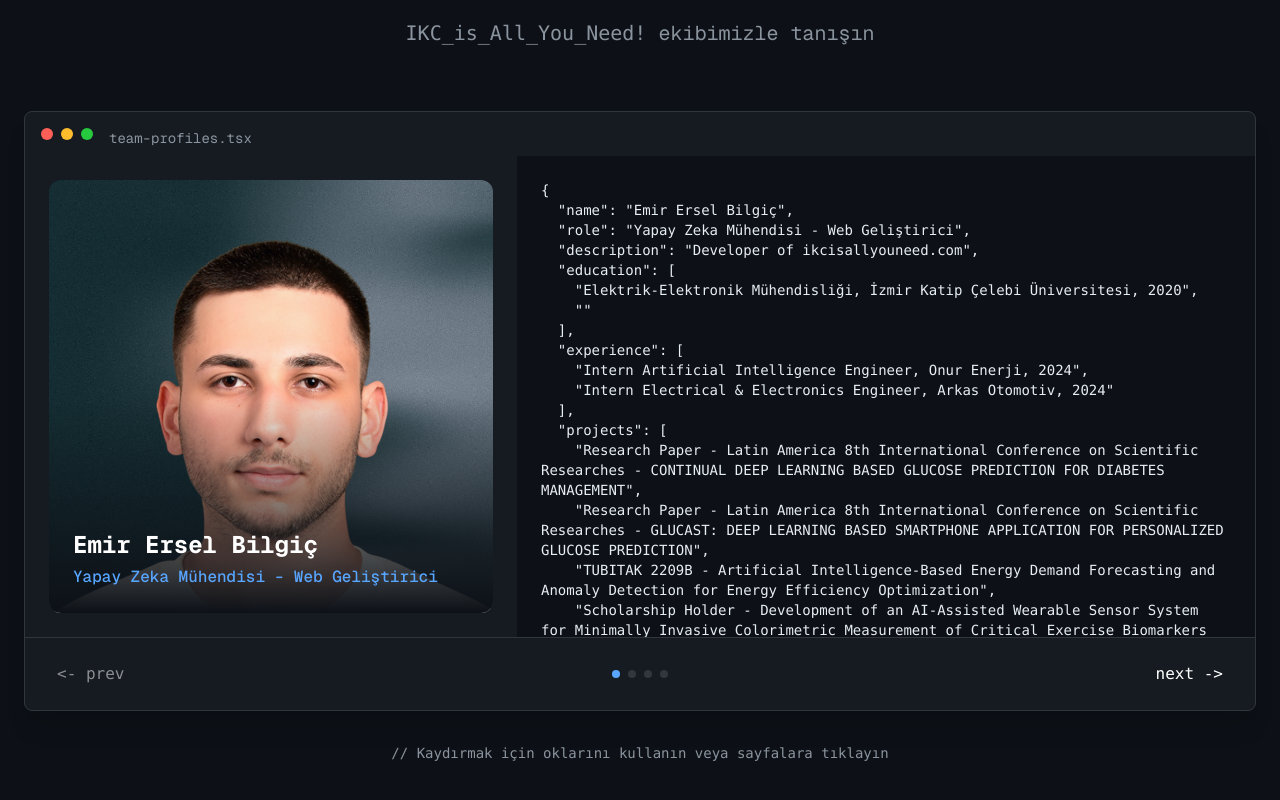
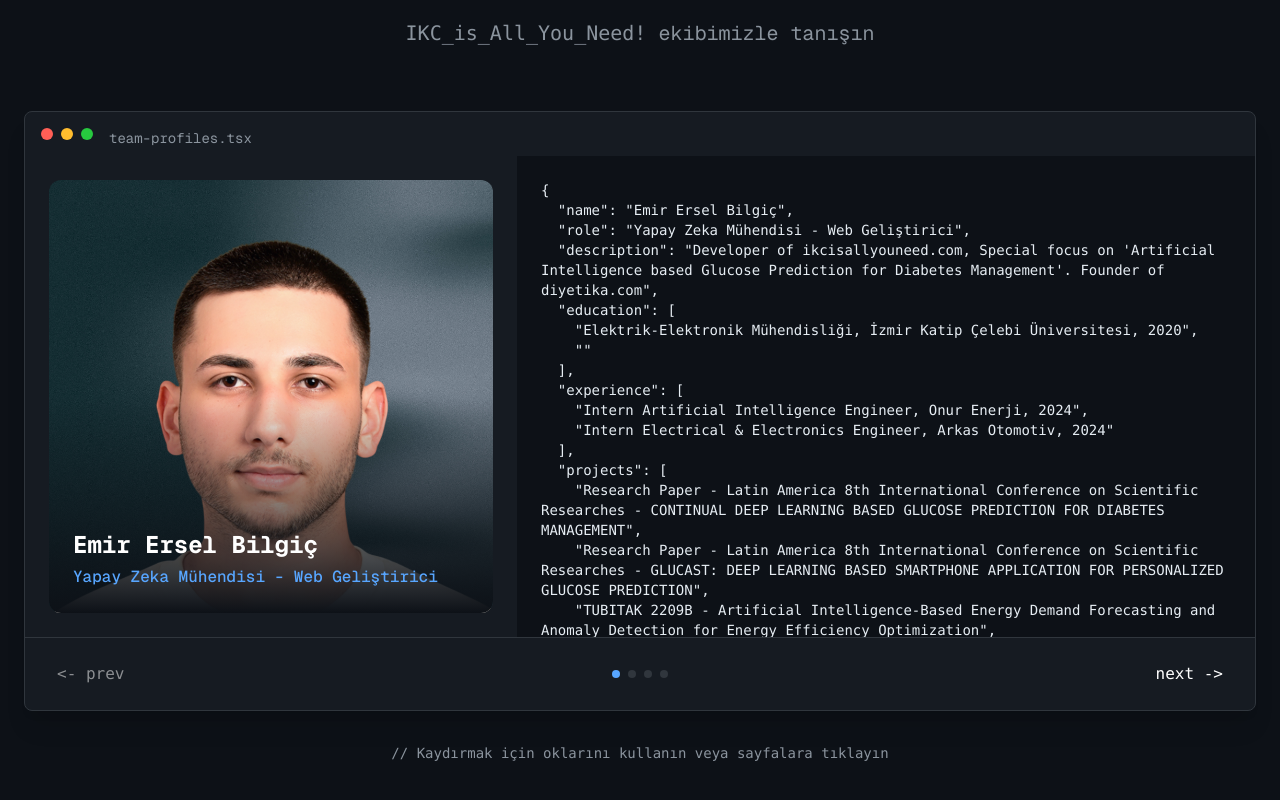
Before and after one commit to emirerselbilgic/ikcisallyouneed, a Next.js app: page / in a window 1280 px wide. Shown: the part 985-1785 px from the top of the page. Built offline with nearby package versions, Linux system fonts and the light colour scheme.

Commit message:
Update team member descriptions and experience in TeamSection component, adding specific project details and enhancing clarity on roles and contributions.

```diff
--- a/src/components/TeamSection.tsx
+++ b/src/components/TeamSection.tsx
@@ -12,7 +12,7 @@ export default function TeamSection() {
     {
       name: "Emir Ersel Bilgiç",
       role: "Yapay Zeka Mühendisi - Web Geliştirici",
-      description: "Developer of ikcisallyouneed.com",
+      description: "Developer of ikcisallyouneed.com, Special focus on 'Artificial Intelligence based Glucose Prediction for Diabetes Management'. Founder of diyetika.com",
       image: "/emirersel.png",
       cv: {
         education: [
@@ -26,7 +26,7 @@ export default function TeamSection() {
           "Research Paper - Latin America 8th International Conference on Scientific Researches - CONTINUAL DEEP LEARNING BASED GLUCOSE PREDICTION FOR DIABETES MANAGEMENT",
           "Research Paper - Latin America 8th International Conference on Scientific Researches - GLUCAST: DEEP LEARNING BASED SMARTPHONE APPLICATION FOR PERSONALIZED GLUCOSE PREDICTION",
           "TUBITAK 2209B - Artificial Intelligence-Based Energy Demand Forecasting and Anomaly Detection for Energy Efficiency Optimization",
-          "Scholarship Holder - Development of an AI-Assisted Wearable Sensor System for Minimally Invasive Colorimetric Measurement of Critical Exercise Biomarkers for Personalized Sport"
+          "Scholarship Holder - TUBITAK - Development of an AI-Assisted Wearable Sensor System for Minimally Invasive Colorimetric Measurement of Critical Exercise Biomarkers for Personalized Sport"
         ]
       }
     },
@@ -49,16 +49,27 @@ export default function TeamSection() {
     {
       name: "Mustafa Ayanoğlu",
       role: "Yapay Zeka Mühendisi",
-      description: "Artifical intelligence model developement. Data augmentation and research.",
+      description: "Artificial intelligence model development, data augmentation, explainability and research. Special focus on medical image analysis, transformer-based reporting and applied health AI systems.",
       image: "/mustafa.jpeg",
       cv: {
         education: [
           "Elektrik-Elektronik Mühendisliği, İzmir Katip Çelebi Üniversitesi, 2019",
         ],
-        experience: [
+        "experience": [
+          "TÜBİTAK 2209-A Project Manager, Mar 2024 – Present",
+          "TÜBİTAK Trainee Researcher, Feb 2024 – Sep 2024",
+          "TUSEB A1 Project Manager, Apr 2023 – Present",
+          "Artificial Intelligence Researcher, IKCU AI Lab, 2022 – Present",
+          "Intern, Republic of Turkey Ministry of Industry and Technology, Aug 2023 – Sep 2023"
         ],
-        projects: [
+
+        "projects": [
+          "CLASSIFICATION OF CHEST X-RAY IMAGES USING VISION TRANSFORMER",
+          "AUTOMATED CHEST X-RAY PROJECTION CLASSIFICATION",
+          "TRANSFORMER-BASED SEQUENCE-TO-SEQUENCE MEDICAL REPORT GENERATION",
+          "AUTOMATED CHEST X-RAY GENDER CLASSIFICATION"
         ]
+
       }
     },
     {
```
